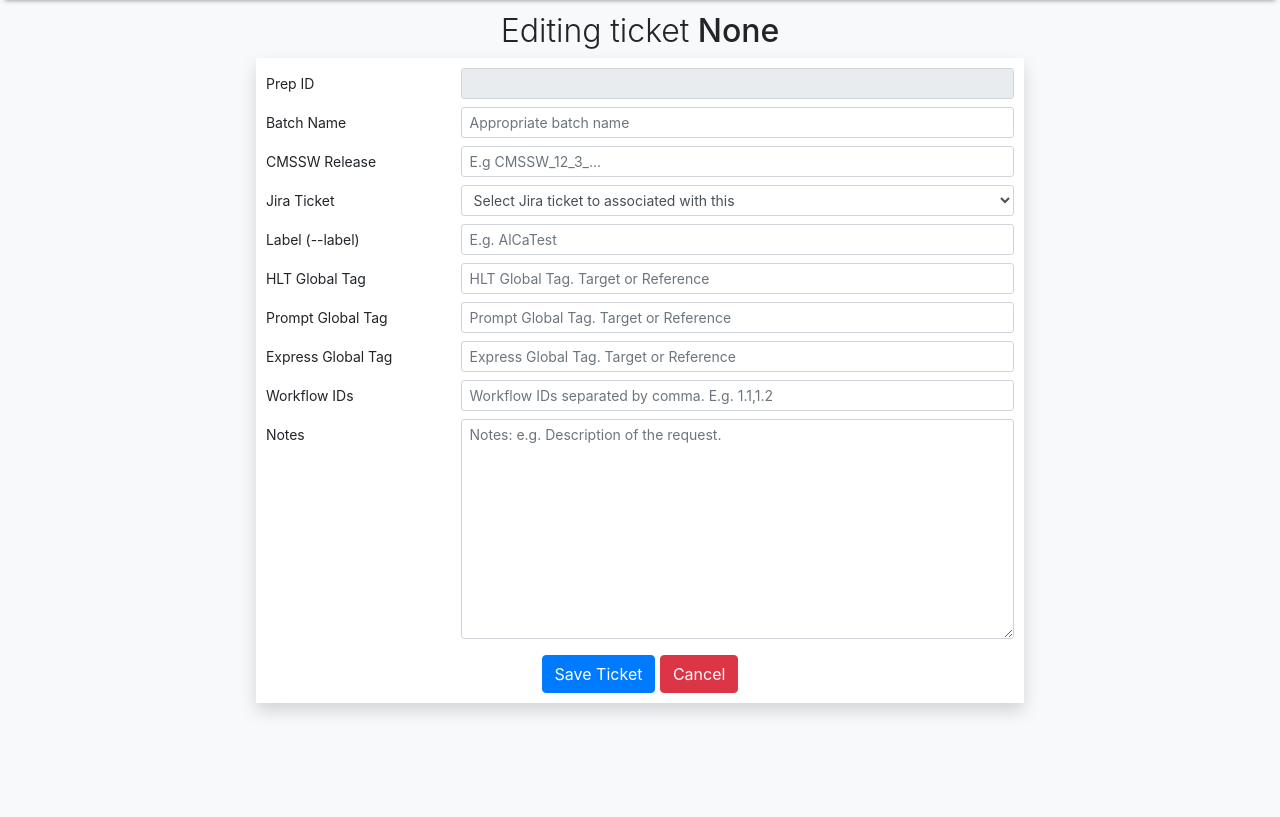
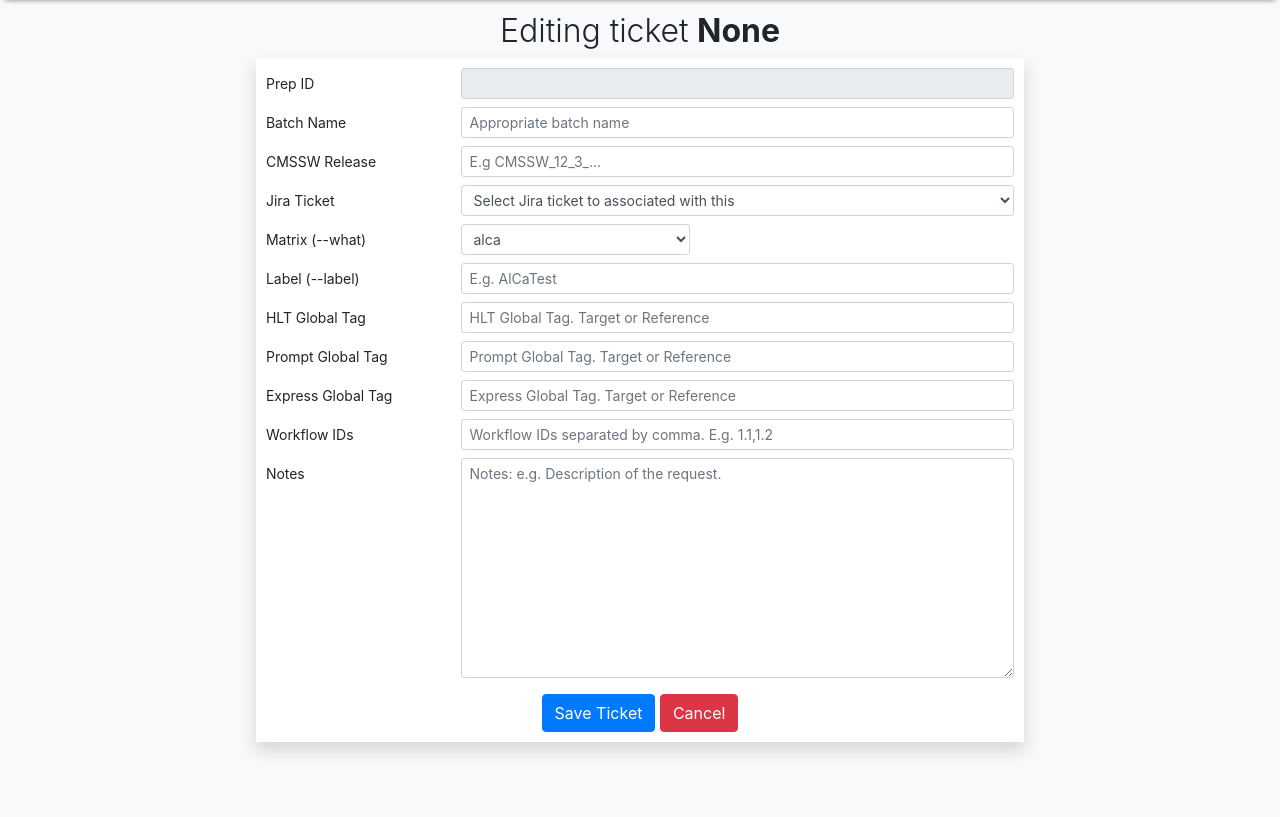
Before and after one commit to cms-AlCaDB/AlCaVal, a Flask app: template application/tickets/templates/TicketEdit.html.jinja in a window 1280 px wide. Shown: the part 58-875 px from the top of the page. Before the commit the page ends 773 px from the top, so only its background shows below. Run offline with Flask 2, Linux system fonts and the light colour scheme; the template is opened without the code that fills it: values that come from a table or form of the project are taken from there, others are empty; parts of the project's set-up code (start-up, migrations or seed data) failed here and were passed over; some libraries are stand-ins or nearby versions.

Commit message:
AlCa matrix added with customised workflows

```diff
--- a/api/model/model_base.py
+++ b/api/model/model_base.py
@@ -24,7 +24,7 @@
         'globaltag': lambda gt: ModelBase.matches_regex(gt, ModelBase.__globaltag_regex),
         'label': lambda label: ModelBase.matches_regex(label, '[a-zA-Z0-9_]{0,75}'),
         'matrix': lambda m: m in ('standard', 'upgrade', 'generator',
-                                  'pileup', 'premix', 'extendedgen', 'gpu'),
+                                  'pileup', 'premix', 'extendedgen', 'gpu', 'alca'),
         'memory': lambda mem: 0 <= mem <= 32000,
         'processing_string': lambda ps: ModelBase.matches_regex(ps, ModelBase.__ps_regex),
         'relval': lambda r: ModelBase.matches_regex(r, ModelBase.__relval_regex),
--- a/application/tickets/forms.py
+++ b/application/tickets/forms.py
@@ -42,6 +42,16 @@
                                default=''
                                )
     label = StringField('Label (--label)')
+
+    matrix_choices = [
+        ['alca', 'alca'], ['standard', 'standard'], ['upgrade', 'upgrade'],
+        ['generator', 'generator'], ['pileup', 'pileup'], ['premix', 'premix'],
+        ['extendedgen', 'extendedgen'], ['gpu', 'gpu']
+    ]
+    matrix = SelectField('Matrix (--what)', choices=matrix_choices,
+                           validators=[InputRequired()],
+                           default='alca'
+                        )
     hlt_gt = StringField('HLT Global Tag')
     prompt_gt = StringField('Prompt Global Tag')
     express_gt = StringField('Express Global Tag')
--- a/application/tickets/templates/TicketEdit.html.jinja
+++ b/application/tickets/templates/TicketEdit.html.jinja
@@ -3,9 +3,9 @@
 {% block content %}
 
 {% if createNew %}
-    <h2 class="page-title" style="text-align: center;"><span class="font-weight-light">Creating</span> new ticket</h2>
+    <h2 class="page-title" style="text-align: center;"><span class="font-weight-light">Creating</span> <b>new ticket</b></h2>
 {% else %}
-    <h2 class="page-title" style="text-align: center;"><span class="font-weight-light">Editing ticket</span> {{form.prepid.data}}</h2>
+    <h2 class="page-title" style="text-align: center;"><span class="font-weight-light">Editing ticket</span> <b>{{form.prepid.data}}</b></h2>
 {% endif %}
 
 <form method="POST" style='text-align: left; margin: 5px 20%; padding: 10px;' class='shadow bg-white' >
@@ -13,55 +13,82 @@
     {{ form.csrf_token }}
     {{ form.hidden_tag() }}
 
-    <div class="form-group row">
+    <div class="form-group">
+        <div class="row">
         {{ form.prepid.label(class="col-sm-3 col-form-label-sm") }}
         <div class="col-sm-9">
          {{ form.prepid(class="form-control form-control-sm", disabled=True) }}
         </div>
+        </div>
 
+        <div class="row">
     	{{ form.batch_name.label(class="col-sm-3 col-form-label-sm") }}
     	<div class="col-sm-9">
     	 {{ form.batch_name(class="form-control form-control-sm", placeholder="Appropriate batch name") }}
     	</div>
+        </div>
 
+        <div class="row">
     	{{ form.cmssw_release.label(class="col-sm-3 col-form-label-sm") }}
     	<div class="col-sm-9">
     	 {{ form.cmssw_release(class="form-control form-control-sm", placeholder="E.g CMSSW_12_3_...") }}
     	</div>
+        </div>
 
+        <div class="row">
         {{ form.jira_ticket.label(class="col-sm-3 col-form-label-sm") }}
         <div class="col-sm-9">
          {{ form.jira_ticket(class="form-control form-control-sm", option_attr={"jira_ticket-0": {"disabled": "", "hidden": ""} }) }}
         </div>
+        </div>
 
+        <div class="row">
+        {{ form.matrix.label(class="col-sm-3 col-form-label-sm") }}
+        <div class="col-sm-4">
+         {{ form.matrix(class="form-control form-control-sm") }}
+        </div>
+        </div>
+
+        <div class="row">
     	{{ form.label.label(class="col-sm-3 col-form-label-sm") }}
     	<div class="col-sm-9">
     	 {{ form.label(class="form-control form-control-sm", placeholder="E.g. AlCaTest") }}
+        </div>
     	</div>
 
+        <div class="row">
     	{{ form.hlt_gt.label(class="col-sm-3 col-form-label-sm") }}
     	<div class="col-sm-9">
 		 {{ form.hlt_gt(class="form-control form-control-sm", placeholder="HLT Global Tag. Target or Reference") }}
+        </div>
     	</div>
 
+        <div class="row">
     	{{ form.prompt_gt.label(class="col-sm-3 col-form-label-sm") }}
     	<div class="col-sm-9">
     	 {{ form.prompt_gt(class="form-control form-control-sm", placeholder="Prompt Global Tag. Target or Reference") }}
+        </div>
     	</div>
 
+        <div class="row">
     	{{ form.express_gt.label(class="col-sm-3 col-form-label-sm") }}
     	<div class="col-sm-9">
     	 {{ form.express_gt(class="form-control form-control-sm", placeholder="Express Global Tag. Target or Reference") }}
+        </div>
     	</div>
 
+        <div class="row">
     	{{ form.workflow_ids.label(class="col-sm-3 col-form-label-sm") }}
     	<div class="col-sm-9">
     	 {{ form.workflow_ids(class="form-control form-control-sm", placeholder="Workflow IDs separated by comma. E.g. 1.1,1.2") }}
+        </div>
     	</div>
 
+        <div class="row">
         {{ form.notes.label(class="col-sm-3 col-form-label-sm") }}
         <div class="col-sm-9">
          {{ form.notes(class="form-control form-control-sm" ) }}
+        </div>
         </div>
 
     </div>
```
Also changed, not shown: api/utils/run_the_matrix_alca.py (+6 -2 lines).
